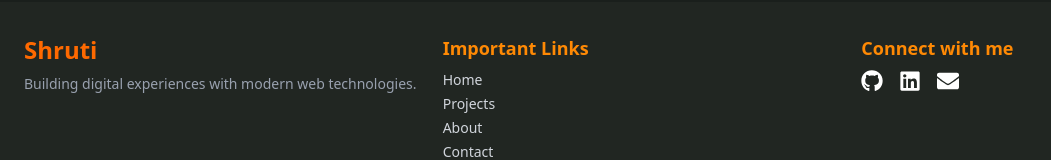
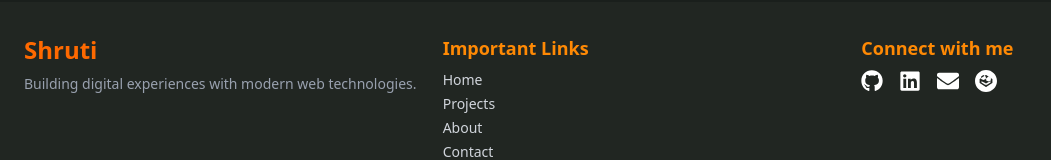
Before and after one commit to shrutisoni08/my_portfolio, a React (Vite) app: page / in a window 1280 px wide. Shown: the part 6688-6848 px from the top of the page, without its empty margins (0-1051 px from the left). Built offline with nearby package versions, Linux system fonts and the light colour scheme.

Commit message:
Updated Portfolio

```diff
--- a/index.html
+++ b/index.html
@@ -4,7 +4,7 @@
     <meta charset="UTF-8" />
     <link rel="icon" type="image/svg+xml" href="/src/assets/icons8.png" />
     <meta name="viewport" content="width=device-width, initial-scale=1.0" />
-    <title>Vite + React</title>
+    <title>Shruti Soni - Frontend Developer</title>
   </head>
   <body>
     <div id="root"></div>
--- a/src/components/Footer.jsx
+++ b/src/components/Footer.jsx
@@ -55,31 +55,54 @@ const Footer = () => {
             Connect with me
           </h3>
           <div className="flex gap-4 mt-2">
+            {/* GitHub */}
             <a
               href="https://github.com/shrutisoni08"
               target="_blank"
               rel="noreferrer"
+              title="GitHub"
             >
               <FaGithub
                 size={22}
                 className="hover:text-orange-400 transition"
               />
             </a>
+            {/* LinkedIn */}
             <a
               href="https://www.linkedin.com/in/shruti-soni-12d081209/"
               target="_blank"
               rel="noreferrer"
+              title="LinkedIn"
             >
               <FaLinkedin
                 size={22}
                 className="hover:text-orange-400 transition"
               />
             </a>
-            <a href="mailto:youremail@example.com">
+            {/* Gmail */}
+            <a href="mailto:youremail@example.com" target="_blank" rel="noreferrer" title="Email">
               <FaEnvelope
                 size={22}
                 className="hover:text-orange-400 transition"
               />
+            </a>
+            {/* CodePen */}
+            <a
+              href="https://codepen.io/Shruti-Soni"
+              target="_blank"
+              rel="noreferrer"
+              title="CodePen"
+            >
+              <svg
+                xmlns="http://www.w3.org/2000/svg"
+                width="22"
+                height="22"
+                viewBox="0 0 138 138"
+                fill="currentColor"
+                className="hover:text-orange-400 transition"
+              >
+                <path d="M69 0C30.9 0 0 30.9 0 69s30.9 69 69 69 69-30.9 69-69S107.1 0 69 0zm40.3 80.3c0 .6-.3 1.2-.8 1.5l-38.4 25.6c-.3.2-.6.3-1 .3-.3 0-.7-.1-1-.3L29.7 81.8c-.5-.3-.8-.9-.8-1.5V58.2c0-.6.3-1.2.8-1.5l38.4-25.6c.3-.2.6-.3 1-.3.3 0 .7.1 1 .3l38.4 25.6c.5.3.8.9.8 1.5v22.1zm-41.3 2.4V96l-27.5-18.3v-6.7l27.5 11.7zm2 0l27.5-11.7v6.7L70 96v-13.3zm29.5-16.1l-13.9 6-15.6-6.6v-14.4l15.6-10.4 13.9 9v16.4zm-31.5-24.5v14.4l-15.6 6.6-13.9-6.1v-16.3l13.9-9 15.6 10.4z" />
+              </svg>
             </a>
           </div>
         </div>
```
